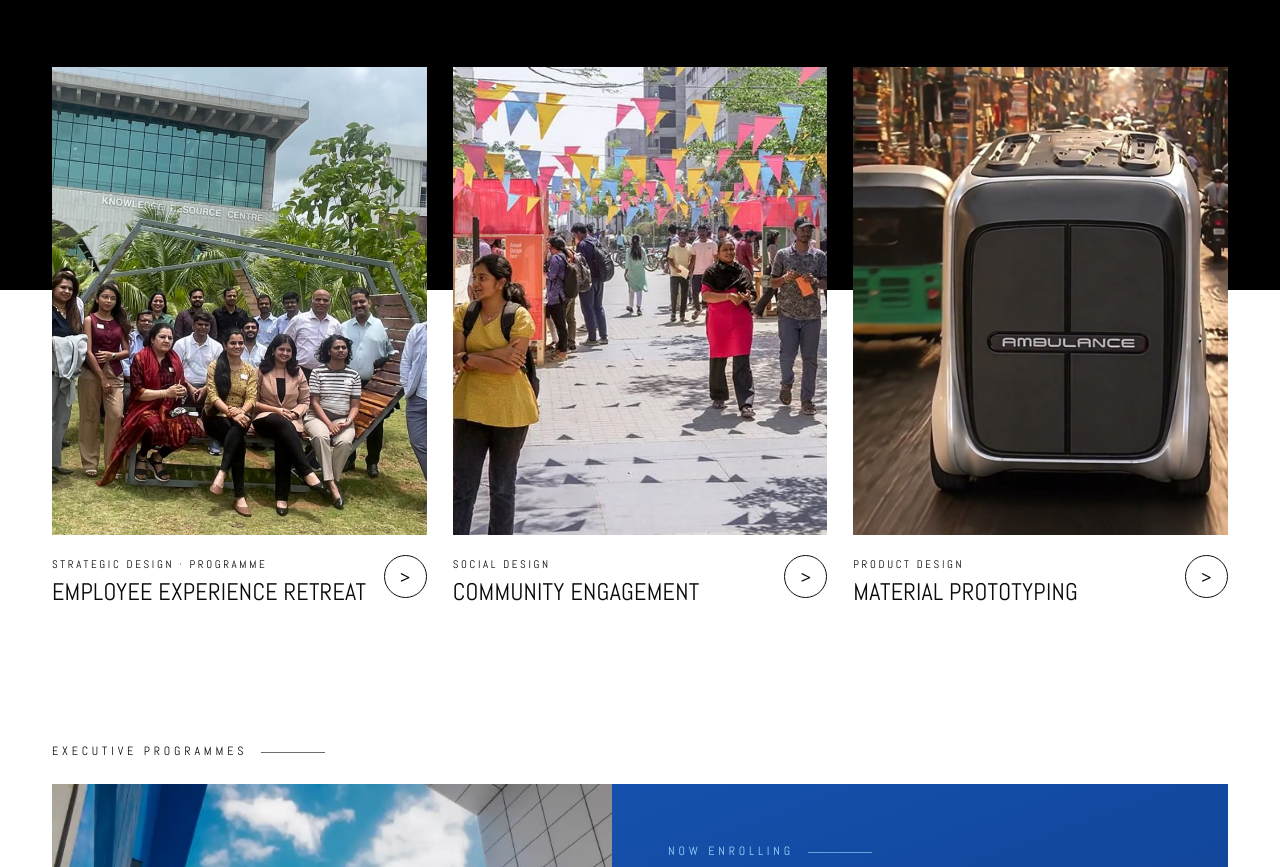
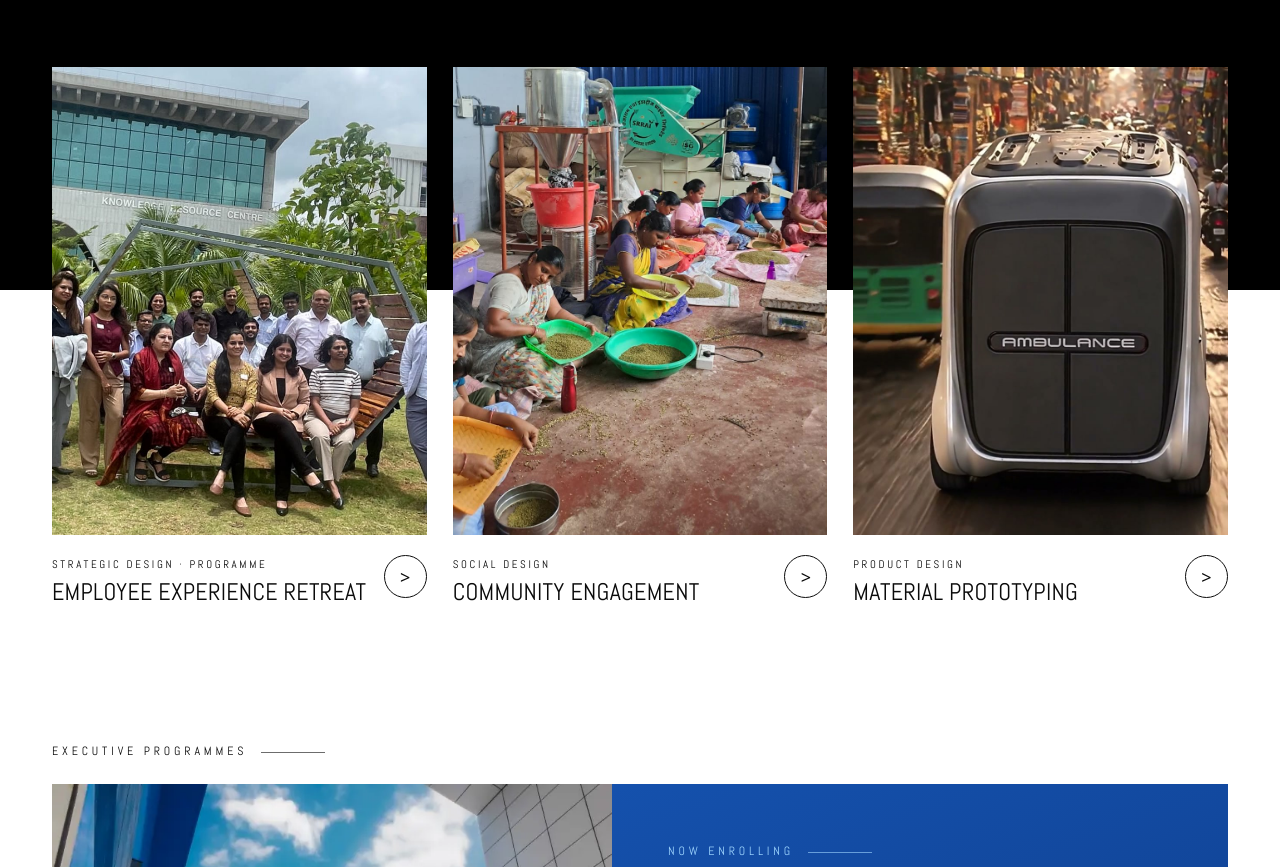
Before and after one commit to DSSI-studios/DSSI-studios.github.io, a plain HTML site: page index.html in a window 1280 px wide. Shown: the part 3597-4464 px from the top of the page. Drawn offline with Linux system fonts and the light colour scheme; a web font is replaced by a local one.

Commit message:
Replace Social Design card image with grain-sorting photo

```diff
--- a/index.html
+++ b/index.html
@@ -294,7 +294,7 @@ footer .wrap{display:flex;justify-content:space-between;flex-wrap:wrap;gap:8px}
   <div class="track-wrap">
     <div class="track" id="track">
       <a class="card" href="workshop/"><div class="ph"><img src="assets/img/strategic-doe.jpg" alt="Driving Organisational Effectiveness cohort on the lawn in front of the Knowledge Resource Centre, IIT Hyderabad" loading="lazy"></div><div class="meta"><div><small>Strategic Design · Programme</small><h3>Employee Experience Retreat</h3></div><span class="circle go">&gt;</span></div></a>
-      <a class="card" href="#research"><div class="ph"><img src="assets/img/community.webp" alt="Community design event" loading="lazy"></div><div class="meta"><div><small>Social Design</small><h3>Community Engagement</h3></div><span class="circle go">&gt;</span></div></a>
+      <a class="card" href="#research"><div class="ph"><img src="assets/img/social-grain.jpg" alt="Women sorting green gram at a rural food-processing unit" loading="lazy"></div><div class="meta"><div><small>Social Design</small><h3>Community Engagement</h3></div><span class="circle go">&gt;</span></div></a>
       <a class="card" href="#research"><div class="ph"><img src="assets/img/proto-ambulance.jpg" alt="Concept compact ambulance driving through a busy street, from an M.Des thesis by Mohammed Mansur" loading="lazy"></div><div class="meta"><div><small>Product Design</small><h3>Material Prototyping</h3></div><span class="circle go">&gt;</span></div></a>
       <a class="card" href="#research"><div class="ph"><img src="assets/img/lhc-iith.jpg" alt="Sculptural concrete entrance of the Lecture Hall Complex, IIT Hyderabad" loading="lazy"><span class="credit">Lecture Hall Complex, IITH · CCBA Designs · Photo: Ramprasad Akkisetti, Ashish Bhonde</span></div><div class="meta"><div><small>Spatial Design</small><h3>Built Environments</h3></div><span class="circle go">&gt;</span></div></a>
       <a class="card" href="#research"><div class="ph"><img src="assets/img/studio.webp" alt="DSSI studio workspace" loading="lazy"></div><div class="meta"><div><small>Studio</small><h3>Studio Practice</h3></div><span class="circle go">&gt;</span></div></a>
```
Also changed, not shown: assets/img/social-grain.jpg (added).
